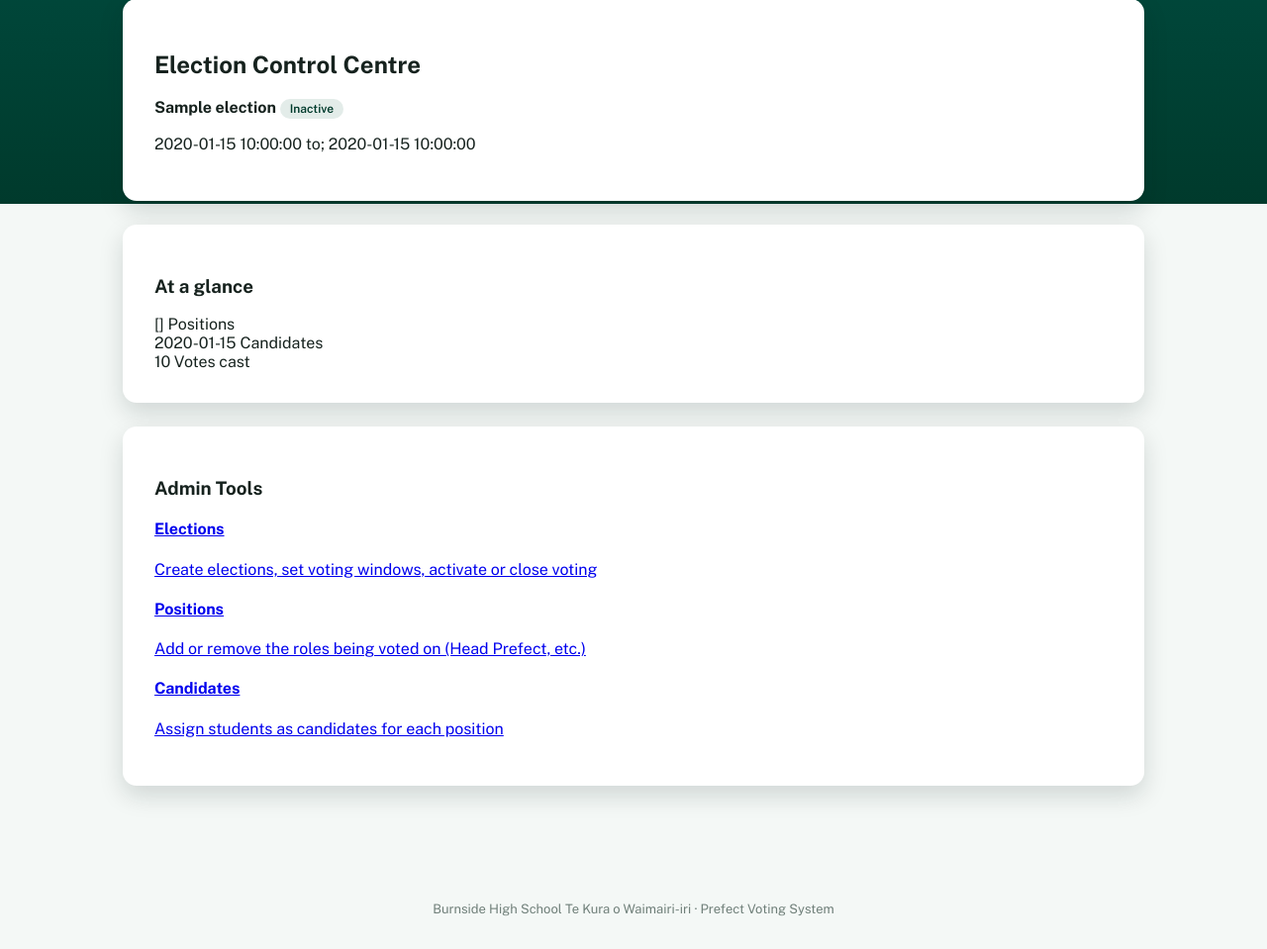
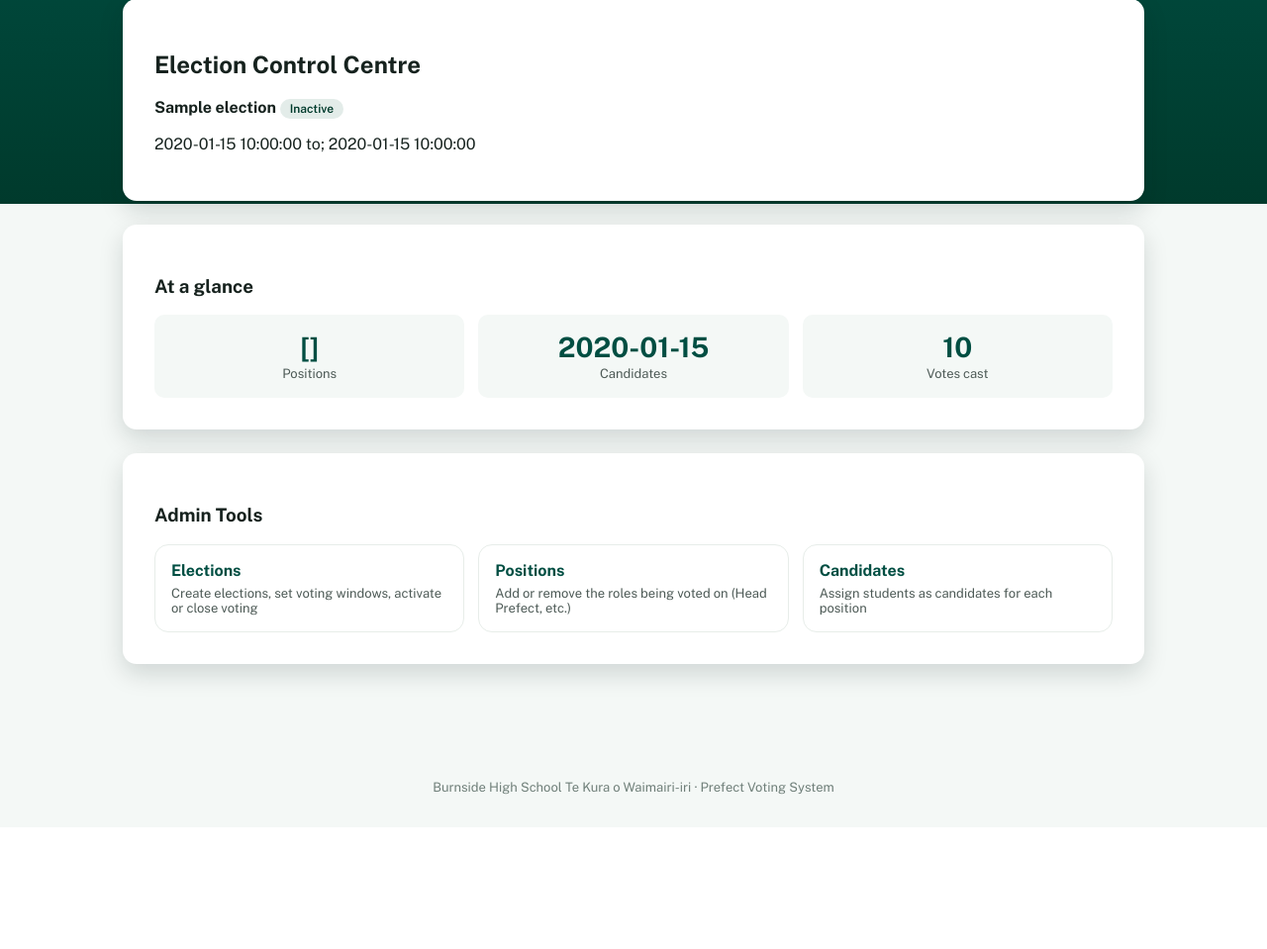
Before and after one commit to Astral-Viscount/Prefect-Voting, a Flask app: template templates/admin_dashboard.html in a window 1280 px wide. Shown: the part 134-1093 px from the top of the page at 99% size. After the commit the page ends 937 px from the top, so only its background shows below. Run offline with Flask 3, Linux system fonts and the light colour scheme; the template is opened without the code that fills it: most values are stand-ins (such as "Sample title", 1, 10 or a date in 2020).

Commit message:
burnside themed css

```diff
--- a/static/style.css
+++ b/static/style.css
@@ -298,6 +298,65 @@ body {
     cursor: pointer;
 }
 
+.stats-grid {
+    display: grid;
+    grid-template-columns: repeat(3, 1fr);
+    gap: 14px;
+    margin-top: 12px;
+}
+
+.stat-box {
+    text-align: center;
+    background: #f4f8f6;
+    border-radius: 10px;
+    padding: 16px 8px;
+}
+
+.stat-number {
+    display: block;
+    font-size: 28px;
+    font-weight: 700;
+    color: var(--bhs-pounamu);
+}
+
+.stat-label {
+    font-size: 13px;
+    color: #4d5a56;
+}
+
+.admin-tool-grid {
+    display: grid;
+    grid-template-columns: 1fr;
+    gap: 14px;
+    margin-top: 12px;
+}
+
+.admin-tool-card {
+    display: block;
+    border: 1.5px solid #e7ede9;
+    border-radius: var(--radius);
+    padding: 16px;
+    text-decoration: none;
+    color: inherit;
+    transition: border-color 0.15s ease, transform 0.1s ease;
+}
+
+.admin-tool-card:hover {
+    border-color: var(--bhs-glacier-green);
+    transform: translateY(-2px);
+}
+
+.admin-tool-card h4 {
+    margin: 0 0 6px;
+    color: var(--bhs-pounamu);
+}
+
+.admin-tool-card p {
+    margin: 0;
+    font-size: 13px;
+    color: #4d5a56;
+}
+
 table {
     width: 100%;
     border-collapse: collapse;
@@ -344,3 +403,15 @@ label {
         justify-content: center;
     }
 }
+
+@media (min-width: 640px) {
+    .admin-tool-grid {
+        grid-template-columns: repeat(2, 1fr);
+    }
+}
+
+@media (min-width: 1024px) {
+    .admin-tool-grid {
+        grid-template-columns: repeat(3, 1fr);
+    }
+}
```
